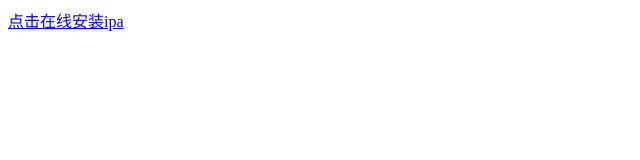
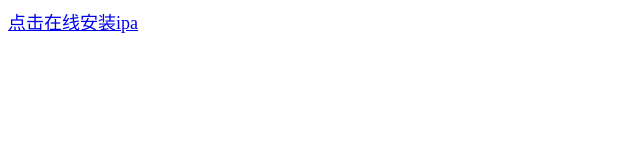
Before and after one commit to ujff888/ujff888.github.io, a plain HTML site: page index.html in a window 1280 px wide. Shown: the full height of the page, 0-640 px from the left. Drawn offline with Linux system fonts and the light colour scheme.

Commit message:
修改链接字体的大小

```diff
--- a/index.html
+++ b/index.html
@@ -9,7 +9,8 @@
 </head>
 <body>
 
-<a href="itms-services://?action=download-manifest&url=https://ujff888.github.io/manifest.plist">点击在线安装ipa</a>
+
+<a href="itms-services://?action=download-manifest&url=https://ujff888.github.io/manifest.plist" style="font-size: large">点击在线安装ipa</a>
 
 </body>
 </html>
```
